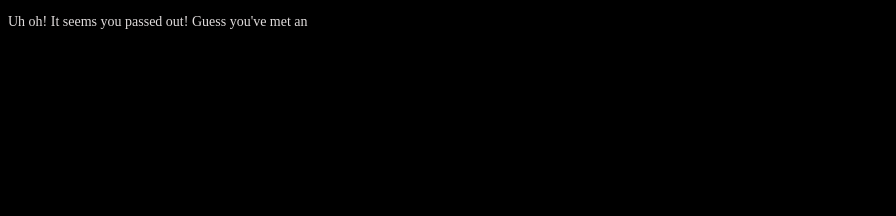
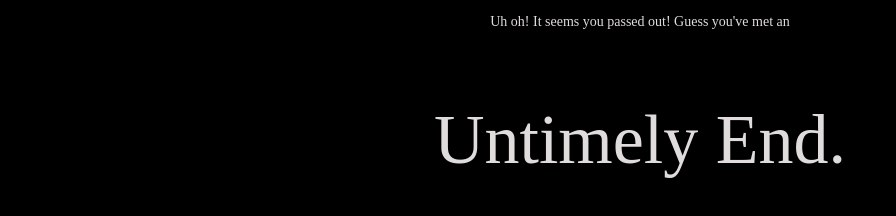
Before and after one commit to CopperCactus/Webpage-Maze, a plain HTML site: page untimelyEnd.html in a window 1280 px wide. Shown: the whole page, without its empty margins (0-896 px from the left). Drawn offline with Linux system fonts and the light colour scheme.

Commit message:
Untimely Ending updated

```diff
--- a/styles/untimelyEnd.css
+++ b/styles/untimelyEnd.css
@@ -7,6 +7,16 @@ body {
   overflow: hidden;
   color:#e0dcdc;
   background-color: black;
+}
+
+
+#endingText{
+  text-align: center;
+}
+
+#endingTitle{
+  text-align: center;
+  font-size: 5em;
 }
 
 .v57_18 {
--- a/untimelyEnd.html
+++ b/untimelyEnd.html
@@ -8,8 +8,8 @@
 </head>
 
 <body class="ending" id="untimelyEnd">
-    <p>Uh oh! It seems you passed out! Guess you've met an</p>
-    <title>Untimely End</title>
+    <p id = "endingText">Uh oh! It seems you passed out! Guess you've met an </p>
+    <p id = "endingTitle">Untimely End.</p>
 
     <script src="scripts/untimelyEnd.js"></script>
 </body>
```
